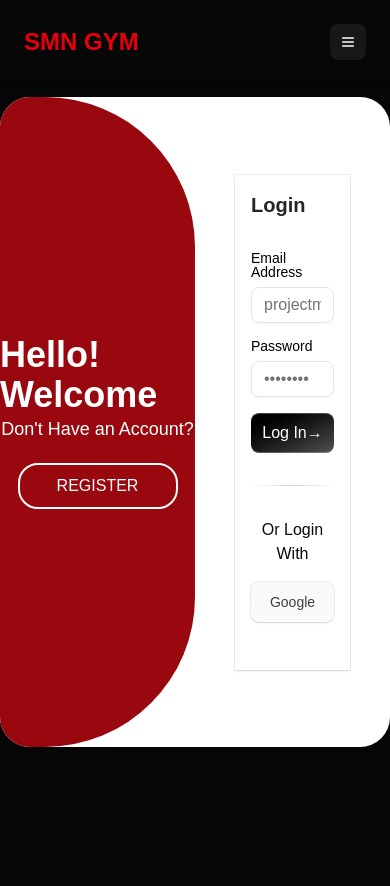
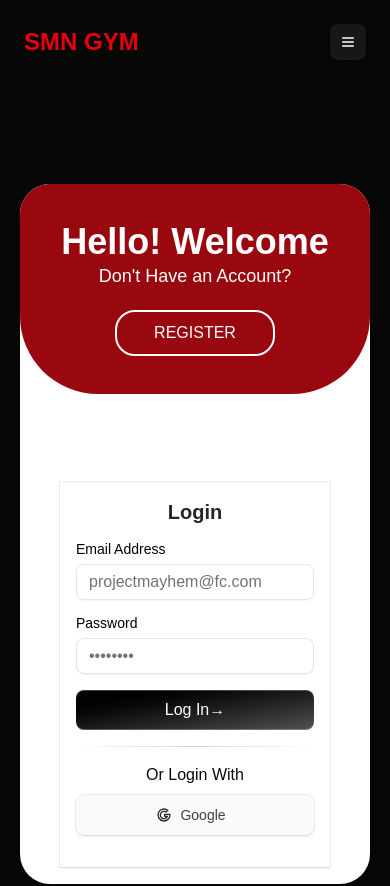
Before and after one commit to ahmmadSumon/gym-full-stack, a Next.js app: page /account in a window 390 px wide. Shown: the top 886 px of the page. Built offline with nearby package versions, Linux system fonts and the light colour scheme.

Commit message:
update account

```diff
--- a/app/account/page.jsx
+++ b/app/account/page.jsx
@@ -25,7 +25,7 @@ const Page = () => {
   }, [])
 
   return (
-    <div className='yy h-screen w-full flex items-center justify-center'>
+    <div className='yy h-screen w-full flex items-center justify-center mt-28 md:mt-10'>
       <div className='container'>
         <div className='form-box login'>
           <LoginFormDemo />
@@ -37,12 +37,12 @@ const Page = () => {
           <div className="toggle-panel toggle-left">
             <h1 className='text-4xl font-bold'>Hello! Welcome</h1>
             <p className='text-lg'>Don't Have an Account?</p>
-            <button className='btn register-btn bg-amber-700'>REGISTER</button>
+            <button className='btn cursor-pointer register-btn bg-amber-700'>REGISTER</button>
           </div>
           <div className="toggle-panel toggle-right">
             <h1 className='text-4xl font-bold'>Welcome Back</h1>
             <p className='text-lg'>Already have an account?</p>
-            <button className='btn login-btn bg-amber-700'>Login</button>
+            <button className='btn cursor-pointer login-btn bg-amber-700'>Login</button>
           </div>
         </div>
       </div>
--- a/app/account/style.css
+++ b/app/account/style.css
@@ -1,11 +1,12 @@
 .container{
     position: relative;
     background-color: #fff;
-    height: 650px;
+    height: 700px;
     width: 1050px;
     border-radius: 30px;
     box-shadow: 0 0 30px rgba(0,0,0,.2);
     overflow:hidden;
+    margin: 20px;
 }
 
 .form-box{
@@ -103,3 +104,61 @@ transition: .6s ease-in-out;
   border-radius: 20px;
 
 }
+
+
+@media screen and (max-width: 650px) {
+    .container{
+        height: calc(100vh-40px);
+    }
+    .form-box{
+        width: 100%;
+        height: 60%;
+        bottom: 0;
+
+    }
+    .container.active .form-box{
+        right: 0;
+        bottom: 30%;
+    }
+    .toggle-box::before{
+           left: 0;
+             top: -270%;
+        width: 100%;
+        height: 300%;
+
+
+        border-radius: 20vw;
+    }
+    .container.active .toggle-box::before{
+        top: 70%;
+        left: 0;
+    }
+    .toggle-panel{
+
+        width: 100%;
+        height: 30%;
+    }
+    .toggle-panel.toggle-left{
+        top: 0;
+
+    }
+    .container.active .toggle-panel.toggle-left{
+        left: 0;
+        top: -30%;
+    }
+    .toggle-panel.toggle-right{
+        right: 0;
+        bottom: -30%;
+    }
+    .container.active .toggle-panel.toggle-right{
+        bottom: 0;
+    }
+}
+
+/* @media screen and (max-width: 400px){
+    .form-box{
+        padding: 20px;
+
+    }
+
+} */
--- a/app/membership/page.jsx
+++ b/app/membership/page.jsx
@@ -3,6 +3,7 @@
 import { CardHoverEffectDemo } from "@/components/CardHoverEffectDemo"
 import { DraggableCardDemo } from "@/components/DraggableCardDemo"
 import ReactLenis from "@studio-freight/react-lenis"
+import Link from "next/link"
 
 export default function MembershipPage() {
   const plans = [
@@ -74,7 +75,9 @@ export default function MembershipPage() {
                 ))}
               </ul>
               <button className="bg-red-700 text-white px-6 py-2 rounded-full font-semibold hover:bg-red-800 transition">
+                <Link href='/contact'>
                 Join Now
+                </Link>
               </button>
             </div>
           ))}
--- a/app/page.js
+++ b/app/page.js
@@ -8,12 +8,13 @@ import ReactLenis from '@studio-freight/react-lenis';
 import { CardHoverEffectDemo } from '@/components/CardHoverEffectDemo';
 import { AnimatedTestimonialsDemo } from '@/components/AnimatedTestimonialsDemo';
 import { DraggableCardDemo } from '@/components/DraggableCardDemo';
+import Link from 'next/link';
 
 gsap.registerPlugin(useGSAP)
 gsap.registerPlugin(ScrollTrigger)
 
 
-const Card = ({ title, description,button, index }) => {
+const Card = ({ title, description,button,link, index }) => {
   const imageSrc = `/img/${index + 1}.jpg`;
   return (
 
@@ -34,12 +35,17 @@ const Card = ({ title, description,button, index }) => {
     <h1 className="text-5xl font-extrabold">{title}</h1>
     <h5 className="text-2xl md:text-5xl font-extrabold max-w-5xl">{description}</h5>
     <button className="relative rounded-full px-6 py-3 cursor-pointer bg-red-800 text-white text-2xl font-medium tracking-wide overflow-hidden group hover:bg-white hover:text-black">
+        <Link href={link}>
     <span className="relative z-10 block bg-transparent  transition-transform duration-300 group-hover:-translate-y-10">
-      {button}
+
+       {button}
+
+
     </span>
     <span className="absolute inset-0 flex  items-center justify-center opacity-0 transition-opacity duration-300 group-hover:opacity-100">
    { button}
     </span>
+    </Link>
   </button>
   </div>
       </div>
@@ -53,28 +59,33 @@ const cards = [
   {
     title: "Personal Training",
     description: "One-on-one personal training sessions tailored to your fitness goals.",
-    button: "Program"
+    button:"Program",
+    link: "/program"
   },
   {
     title: "Trainers",
     description: "Join our group fitness classes for a fun and motivating workout experience.",
-       button: "Trainers"
+       link: "/trainers",
+        button:"Program",
 
   },
   {
     title: "Membership",
     description: "Receive customized meal plans and nutritional advice from experts.",
-        button: "Program"
+        link: "/program",
+         button:"Program",
   },
   {
     title: "Yoga & Meditation",
     description: "Enhance your flexibility, balance, and mental well-being with yoga and meditation.",
-        button: "Contact"
+        link: "/contact",
+         button:"Program",
   },
   {
     title: "Fitness Challenges",
     description: "Participate in exciting fitness challenges and track your progress.",
-        button: "Book a Call"
+        link: "/contact",
+         button:"Program",
   }
 ];
 
@@ -166,7 +177,7 @@ export default function Home() {
       </section>
     <section className="cards  w-full min-h-[200vh] ">
       {cards.map((card, index) => (
-         <Card key={index} index ={index} title={card.title} description={card.description} button={card.button}/>
+         <Card key={index} index ={index} title={card.title} description={card.description} button={card.button} link={card.link}/>
       ))}
       </section>
     <section className="outro h-screen bg-black flex flex-col justify-center items-center mt-[1050px] md:mt-0">
--- a/components/LoginFormDemo.jsx
+++ b/components/LoginFormDemo.jsx
@@ -17,11 +17,11 @@ export function LoginFormDemo() {
   return (
     <div
       className="shadow-input mx-auto w-full max-w-md rounded-none bg-white p-4 md:rounded-2xl md:p-8 dark:bg-black">
-      <h2 className="text-xl font-bold text-neutral-800 dark:text-neutral-200">
+      <h2 className="text-xl font-bold text-center text-neutral-800 dark:text-neutral-200">
         Login
       </h2>
 
-      <form className="my-8" onSubmit={handleSubmit}>
+      <form className="my-4" onSubmit={handleSubmit}>
 
         <LabelInputContainer className="mb-4">
           <Label htmlFor="email">Email Address</Label>
@@ -35,22 +35,22 @@ export function LoginFormDemo() {
 
 
         <button
-          className="group/btn relative block h-10 w-full rounded-md bg-gradient-to-br from-black to-neutral-600 font-medium text-white shadow-[0px_1px_0px_0px_#ffffff40_inset,0px_-1px_0px_0px_#ffffff40_inset] dark:bg-zinc-800 dark:from-zinc-900 dark:to-zinc-900 dark:shadow-[0px_1px_0px_0px_#27272a_inset,0px_-1px_0px_0px_#27272a_inset]"
+          className="group/btn relative cursor-pointer block h-10 w-full rounded-md bg-gradient-to-br from-black to-neutral-600 font-medium text-white shadow-[0px_1px_0px_0px_#ffffff40_inset,0px_-1px_0px_0px_#ffffff40_inset] dark:bg-zinc-800 dark:from-zinc-900 dark:to-zinc-900 dark:shadow-[0px_1px_0px_0px_#27272a_inset,0px_-1px_0px_0px_#27272a_inset]"
           type="submit">
           Log In&rarr;
           <BottomGradient />
         </button>
 
         <div
-          className="my-8 h-[1px] w-full bg-gradient-to-r from-transparent via-neutral-300 to-transparent dark:via-neutral-700" />
+          className="my-4 h-[1px] w-full bg-gradient-to-r from-transparent via-neutral-300 to-transparent dark:via-neutral-700" />
 
-        <div className="flex flex-col space-y-4">
+        <div className="flex flex-col space-y-2">
           <h2 className="text-center">Or Login With</h2>
           <button
             className="group/btn shadow-input relative flex h-10 w-full items-center justify-center space-x-2 rounded-md bg-gray-50 px-4 font-medium text-black dark:bg-zinc-900 dark:shadow-[0px_0px_1px_1px_#262626]"
             type="submit">
             <IconBrandGoogle className="h-4 w-4 text-neutral-800 dark:text-neutral-300" />
-            <span className="text-sm text-neutral-700 dark:text-neutral-300">
+            <span className="text-sm cursor-pointer text-neutral-700 dark:text-neutral-300">
               Google
             </span>
             <BottomGradient />
--- a/components/Nav.jsx
+++ b/components/Nav.jsx
@@ -44,12 +44,14 @@ export default function Navbar() {
     </Link>
   </button>
   <button className="relative rounded-full px-6 py-3 bg-red-800 text-white text-xl cursor-pointer  font-medium tracking-wide overflow-hidden group hover:bg-white hover:text-black">
+   <Link href="/contact">
     <span className="relative z-10 block bg-transparent  transition-transform duration-300 group-hover:-translate-y-10">
     Enroll Now
     </span>
     <span className="absolute inset-0 flex  items-center justify-center opacity-0 transition-opacity duration-300 group-hover:opacity-100">
     Enroll Now
     </span>
+    </Link>
   </button>
         </nav>
 
@@ -74,7 +76,7 @@ export default function Navbar() {
               ))}
               <button className="relative rounded-full px-6 py-3 bg-red-800 text-white text-lg font-medium tracking-wide overflow-hidden group hover:bg-white hover:text-black">
 
-              <Link href="account">
+              <Link href="/account">
     <span className="relative z-10 block bg-transparent  transition-transform duration-300 group-hover:-translate-y-10">
       Account
     </span>
--- a/components/SignupFormDemo.jsx
+++ b/components/SignupFormDemo.jsx
@@ -17,21 +17,18 @@ export function SignupFormDemo() {
   return (
     <div
       className="shadow-input mx-auto w-full max-w-md rounded-none bg-white p-4 md:rounded-2xl md:p-8 dark:bg-black">
-      <h2 className="text-2xl font-bold text-neutral-800 dark:text-neutral-200">
+      <h2 className="text-2xl text-center font-bold text-neutral-800 dark:text-neutral-200">
        Register
       </h2>
 
-      <form className="my-8" onSubmit={handleSubmit}>
+      <form className="my-4" onSubmit={handleSubmit}>
         <div
           className="mb-4 flex flex-col space-y-2 md:flex-row md:space-y-0 md:space-x-2">
           <LabelInputContainer>
-            <Label htmlFor="firstname">First name</Label>
-            <Input id="firstname" placeholder="Tyler" type="text" />
+            <Label htmlFor="name">Name</Label>
+            <Input id="name" placeholder="Tyler" type="text" />
           </LabelInputContainer>
-          <LabelInputContainer>
-            <Label htmlFor="lastname">Last name</Label>
-            <Input id="lastname" placeholder="Durden" type="text" />
-          </LabelInputContainer>
+
         </div>
         <LabelInputContainer className="mb-4">
           <Label htmlFor="email">Email Address</Label>
@@ -45,23 +42,23 @@ export function SignupFormDemo() {
 
 
         <button
-          className="group/btn relative block h-10 w-full rounded-md bg-gradient-to-br from-black to-neutral-600 font-medium text-white shadow-[0px_1px_0px_0px_#ffffff40_inset,0px_-1px_0px_0px_#ffffff40_inset] dark:bg-zinc-800 dark:from-zinc-900 dark:to-zinc-900 dark:shadow-[0px_1px_0px_0px_#27272a_inset,0px_-1px_0px_0px_#27272a_inset]"
+          className="group/btn relative block h-10 w-full cursor-pointer rounded-md bg-gradient-to-br from-black to-neutral-600 font-medium text-white shadow-[0px_1px_0px_0px_#ffffff40_inset,0px_-1px_0px_0px_#ffffff40_inset] dark:bg-zinc-800 dark:from-zinc-900 dark:to-zinc-900 dark:shadow-[0px_1px_0px_0px_#27272a_inset,0px_-1px_0px_0px_#27272a_inset]"
           type="submit">
           Register  &rarr;
           <BottomGradient />
         </button>
 
         <div
-          className="my-8 h-[1px] w-full bg-gradient-to-r from-transparent via-neutral-300 to-transparent dark:via-neutral-700" />
+          className="my-4 h-[1px] w-full bg-gradient-to-r from-transparent via-neutral-300 to-transparent dark:via-neutral-700" />
 
-        <div className="flex flex-col space-y-4">
+        <div className="flex flex-col space-y-2">
 
           <h2 className="text-center">Or Register With</h2>
                    <button
                      className="group/btn shadow-input relative flex h-10 w-full items-center justify-center space-x-2 rounded-md bg-gray-50 px-4 font-medium text-black dark:bg-zinc-900 dark:shadow-[0px_0px_1px_1px_#262626]"
                      type="submit">
                      <IconBrandGoogle className="h-4 w-4 text-neutral-800 dark:text-neutral-300" />
-                     <span className="text-sm text-neutral-700 dark:text-neutral-300">
+                     <span className="text-sm text-neutral-700 dark:text-neutral-300 cursor-pointer">
                        Google
                      </span>
                      <BottomGradient />
```
Also changed, not shown: public/client/5.jpg, public/client/6.jpg.
